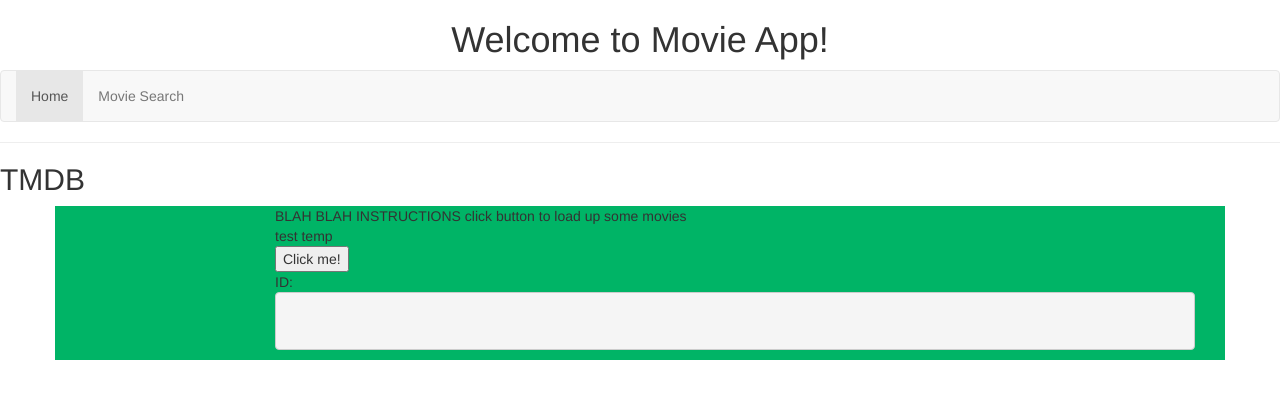
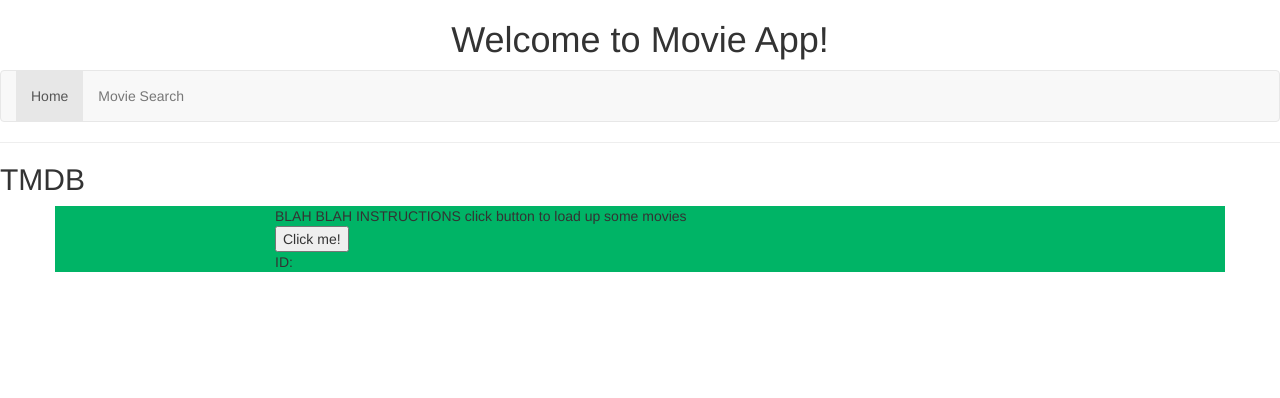
Before and after one commit to jmartt29/CISC474Project2, an Angular app in the folder Project2App/: page /omdb in a window 1280 px wide. Shown: the top 398 px of the page. Built offline with nearby package versions, Linux system fonts and the light colour scheme.

Commit message:
Began formatting data and adding pictures via ngFor

```diff
--- a/Project2App/src/app/omdb/omdb.component.html
+++ b/Project2App/src/app/omdb/omdb.component.html
@@ -4,25 +4,31 @@
 
 	<!-- <div class="row"> -->
 
-		<div class="col-xs-10 col-xs-offset-1 col-md-sm-8 col-md-offset-2">
-			BLAH BLAH INSTRUCTIONS
-
-			click button to load up some movies
-		</div>
+	<div class="col-xs-10 col-xs-offset-1 col-md-sm-8 col-md-offset-2">
+		BLAH BLAH INSTRUCTIONS click button to load up some movies
+	</div>
 	<!-- </div> -->
-
+	<!--
 	<div id="testArea" class="col-xs-10 col-xs-offset-1 col-md-sm-8 col-md-offset-2">
 		{{ temp }}
-	</div>
+	</div> -->
 
 	<div class="col-xs-10 col-xs-offset-1 col-md-sm-8 col-md-offset-2">
 		<button (click)="letsGetSomeMovies()">Click me!</button>
 		<div>
 			ID: {{ nicInfo?.id }}
 			<br />
-			<pre>
+			<!-- <pre>
 				{{ nicInfo | json }}
-			</pre>
+			</pre> -->
+
+			<div id="nicInformation">
+				<article *ngFor="let role of nicInfo?.cast"> <!-- [style.background-image]="'url(' + role.backdrop_path + ')'" -->
+					Character: {{role.character}}
+					<br /> Title: {{role.title}}
+					<!-- <pre>{{role | json}}</pre> -->
+				</article>
+			</div>
 		</div>
 	</div>
 
@@ -32,7 +38,7 @@
 	do some ngfor thing to display movie data
  -->
 
- <!--
+<!--
 <div>
 	Top 10 movies
 	<table>
--- a/Project2App/src/app/omdb/omdb.component.ts
+++ b/Project2App/src/app/omdb/omdb.component.ts
@@ -8,14 +8,11 @@ import { OmdbService } from './omdb.service';
 })
 export class OmdbComponent implements OnInit {
 	public nicInfo: JSON;
-	public temp: string;
 
 	constructor(private omdb: OmdbService) { }
-	// constructor() {}
 
 	ngOnInit() {
-		// this.nicInfo = OmdbComponent
-		this.temp = 'test temp';
+		//
 	}
 
 	/**
@@ -27,11 +24,15 @@ export class OmdbComponent implements OnInit {
 		this.omdb.getAllNicCageMovies().subscribe(
 			(success) => {
 				console.log(success);
-				this.temp = 'wooo';
 				this.nicInfo = success;
+
+				// console.group('temp');
+				// for (const x of success.cast) {
+				// 	console.log(x);
+				// }
+				// console.groupEnd();
 			},
 			(error) => {
-				this.temp = 'error';
 				console.error(error);
 		});
 	}
--- a/Project2App/src/app/omdb/omdb.service.ts
+++ b/Project2App/src/app/omdb/omdb.service.ts
@@ -36,11 +36,21 @@ export class OmdbService {
 	public getAllNicCageMovies() {
 		const url = `//${this.baseUri}/person/${2963}/movie_credits`;
 
-		console.log(`Sending request to ${url}${this.params}`);
+		console.log(`Sending request to ${url}?${this.params}`);
 		return this.http.get(url, {
 			// headers: this.headers
 			params: this.params// ,
 			// search: this.params
-		}).map(data => data.json());
+		}).map(data => {
+			const da = data.json();
+			// for(const d of da.cast) {
+				// Stupid API hack...
+				// TODO: get configuration options and make them options in the service/factory
+				// choose appropriate size from options
+				// see: https://api.themoviedb.org/3/configuration?api_key=04528b6a3cf3b49d465219ee1570a501
+				// d.backdrop_path = `//image.tmdb.org/t/p/w300${d.backdrop_path}?${this.params}`;
+			// }
+			return da;
+		});
 	}
 }
```
